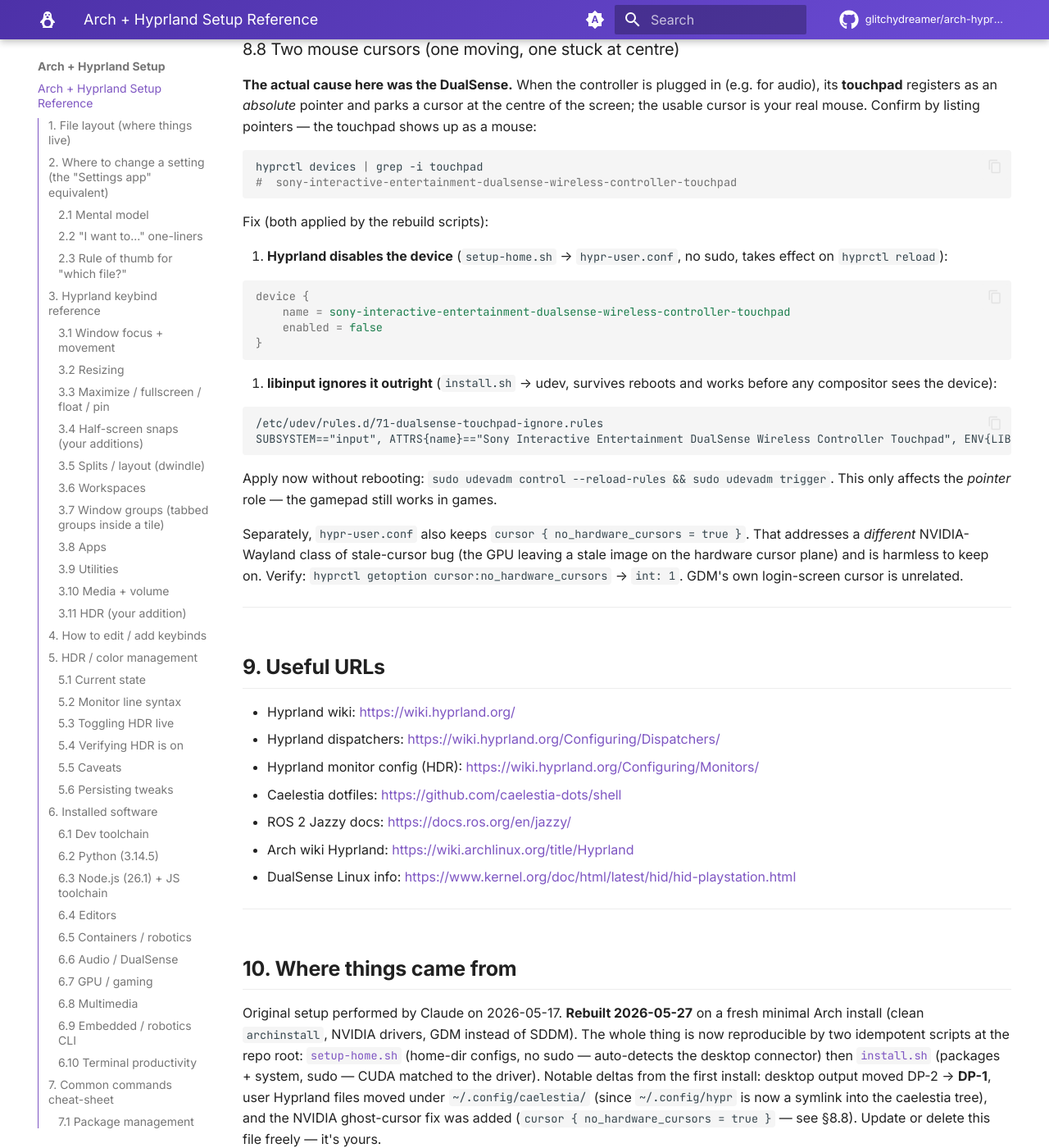
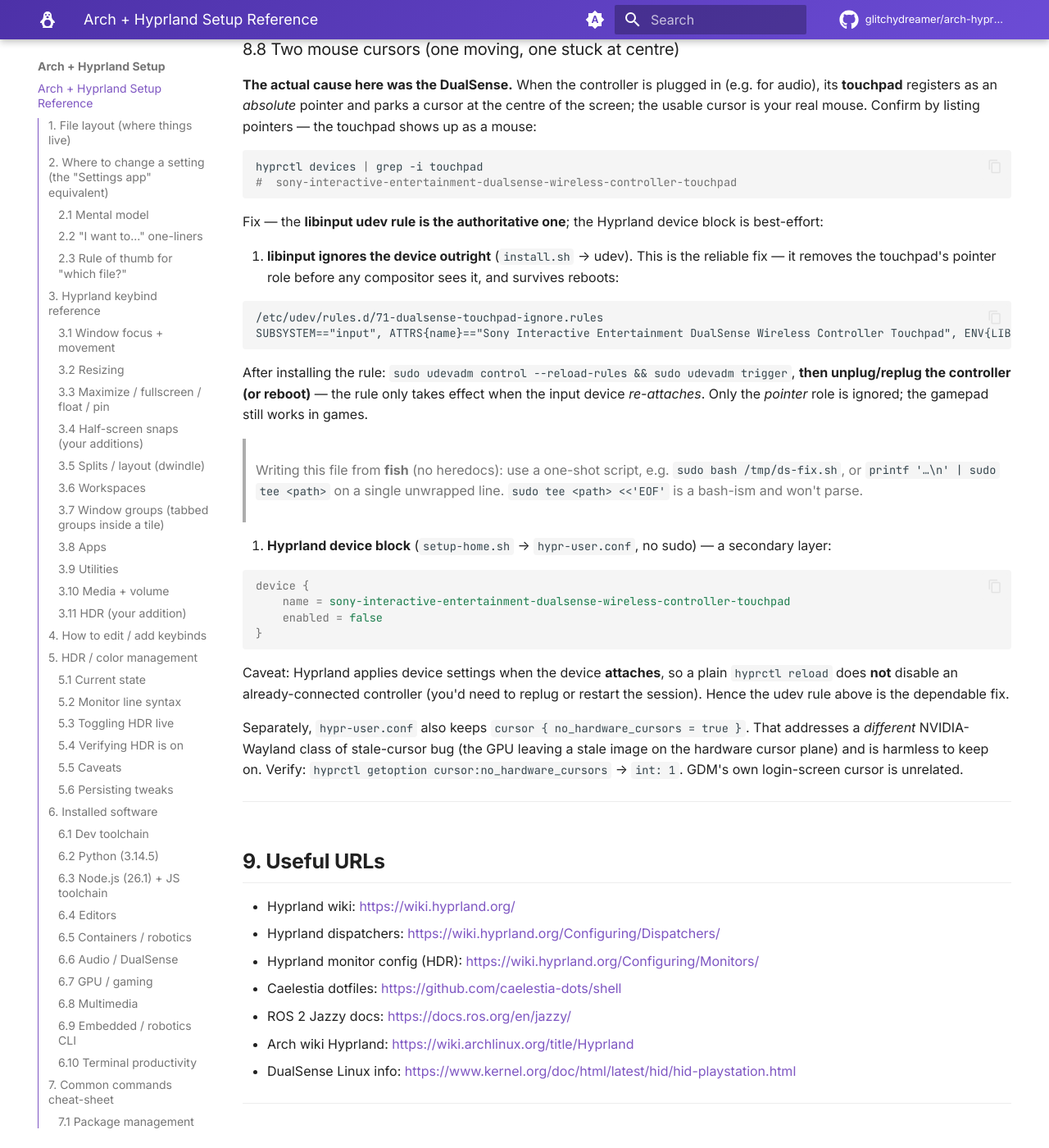
Before and after one commit to glitchydreamer/arch-hyprland-setup, an MkDocs documentation site: the page built from docs/index.md, in a window 1280 px wide and 1400 px high, scrolled down 21186 px. Shown: the whole window at 82% size. Built offline with MkDocs 1.6.1 and Material for MkDocs 9.7.7, drawn with Linux system fonts in a browser that asks for light colours; comment, search, counter and statistics services are not loaded.

Commit message:
docs: udev rule is the authoritative DualSense-touchpad cursor fix
Correct §8.8 + project-context: Hyprland device{enabled=false} only applies when
the device attaches, so `hyprctl reload` does not disable an already-connected
controller — the libinput LIBINPUT_IGNORE_DEVICE udev rule is the dependable
fix, and it too needs a replug/reboot to take effect. Add a fish note (no
heredocs; use a one-shot script or printf | sudo tee).

Co-Authored-By: Claude Opus 4.7 <noreply@anthropic.com>

````diff
--- a/docs/index.md
+++ b/docs/index.md
@@ -677,10 +677,28 @@ hyprctl devices | grep -i touchpad
 #  sony-interactive-entertainment-dualsense-wireless-controller-touchpad
 ```
 
-Fix (both applied by the rebuild scripts):
+Fix — the **libinput udev rule is the authoritative one**; the Hyprland device
+block is best-effort:
 
-1. **Hyprland disables the device** (`setup-home.sh` → `hypr-user.conf`, no sudo,
-   takes effect on `hyprctl reload`):
+1. **libinput ignores the device outright** (`install.sh` → udev). This is the
+   reliable fix — it removes the touchpad's pointer role before any compositor
+   sees it, and survives reboots:
+
+   ```
+   /etc/udev/rules.d/71-dualsense-touchpad-ignore.rules
+   SUBSYSTEM=="input", ATTRS{name}=="Sony Interactive Entertainment DualSense Wireless Controller Touchpad", ENV{LIBINPUT_IGNORE_DEVICE}="1"
+   ```
+   After installing the rule: `sudo udevadm control --reload-rules && sudo udevadm trigger`,
+   **then unplug/replug the controller (or reboot)** — the rule only takes
+   effect when the input device *re-attaches*. Only the *pointer* role is
+   ignored; the gamepad still works in games.
+
+   > Writing this file from **fish** (no heredocs): use a one-shot script, e.g.
+   > `sudo bash /tmp/ds-fix.sh`, or `printf '…\n' | sudo tee <path>` on a single
+   > unwrapped line. `sudo tee <path> <<'EOF'` is a bash-ism and won't parse.
+
+2. **Hyprland device block** (`setup-home.sh` → `hypr-user.conf`, no sudo) — a
+   secondary layer:
 
    ```ini
    device {
@@ -688,16 +706,10 @@ Fix (both applied by the rebuild scripts):
        enabled = false
    }
    ```
-
-2. **libinput ignores it outright** (`install.sh` → udev, survives reboots and
-   works before any compositor sees the device):
-
-   ```
-   /etc/udev/rules.d/71-dualsense-touchpad-ignore.rules
-   SUBSYSTEM=="input", ATTRS{name}=="Sony Interactive Entertainment DualSense Wireless Controller Touchpad", ENV{LIBINPUT_IGNORE_DEVICE}="1"
-   ```
-   Apply now without rebooting: `sudo udevadm control --reload-rules && sudo udevadm trigger`.
-   This only affects the *pointer* role — the gamepad still works in games.
+   Caveat: Hyprland applies device settings when the device **attaches**, so a
+   plain `hyprctl reload` does **not** disable an already-connected controller
+   (you'd need to replug or restart the session). Hence the udev rule above is
+   the dependable fix.
 
 Separately, `hypr-user.conf` also keeps `cursor { no_hardware_cursors = true }`.
 That addresses a *different* NVIDIA-Wayland class of stale-cursor bug (the GPU
````
Also changed, not shown: docs/project-context.md (+6 -3 lines).
